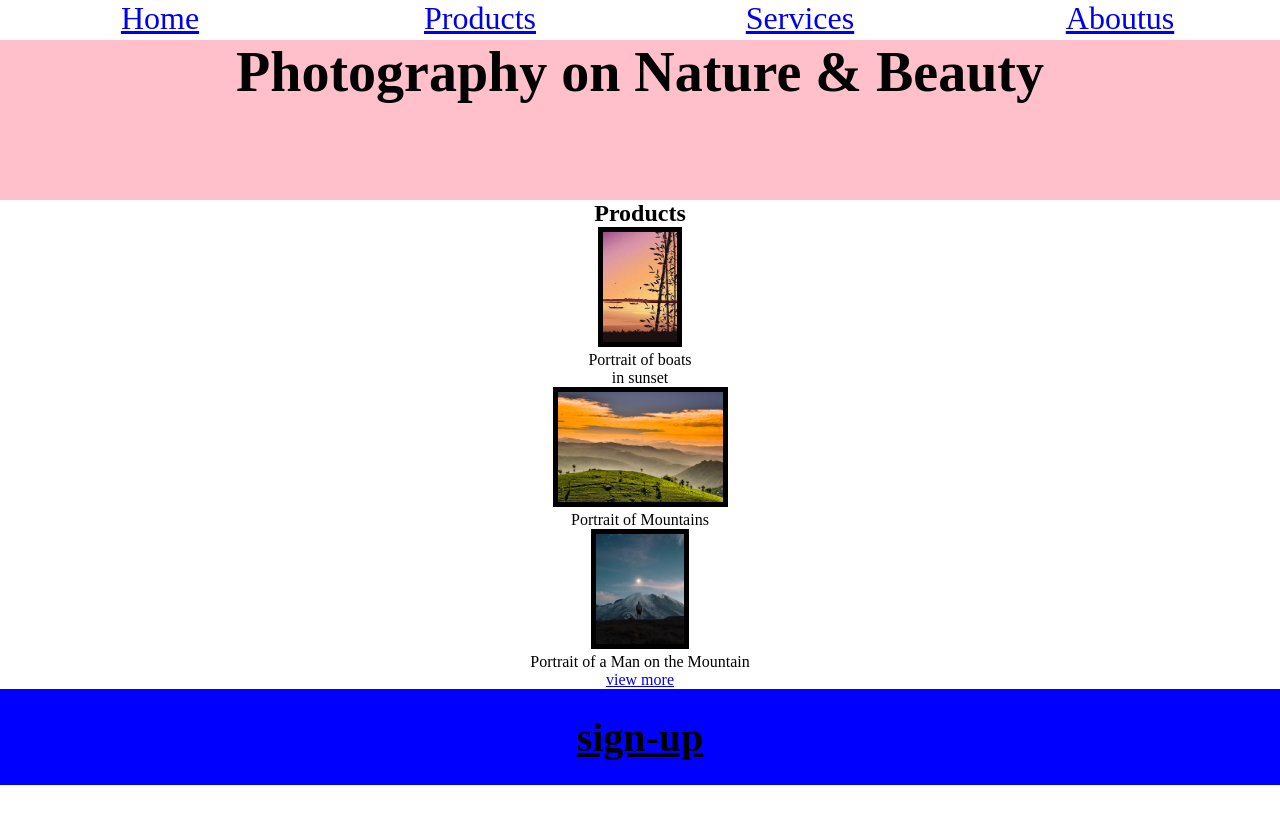
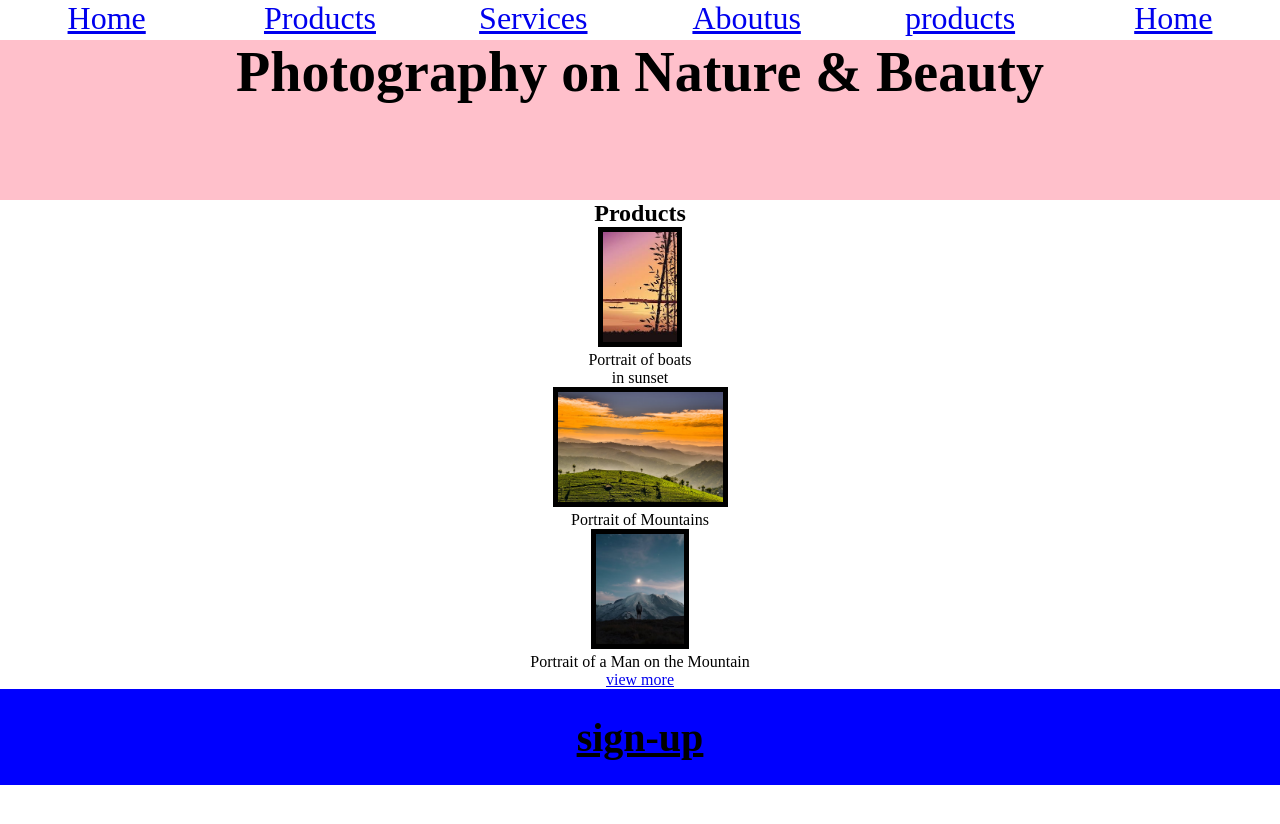
Before and after one commit to Kashish2222/ind, a plain HTML site: page new 1.html in a window 1280 px wide. Drawn offline with Linux system fonts and the light colour scheme.

Commit message:
Update new 1.html

```diff
--- a/new 1.html
+++ b/new 1.html
@@ -16,7 +16,8 @@
  <a href= 'new 1.html'> Products</a>
 		<a href= 'services.html'>Services </a>
 		<a href= 'aboutus.html'>Aboutus </a>
-
+	    <a href= 'new1.html'>products </a>
+		<a href= 'index.html'>Home </a>
 	</nav>
 
 	<header>
```
